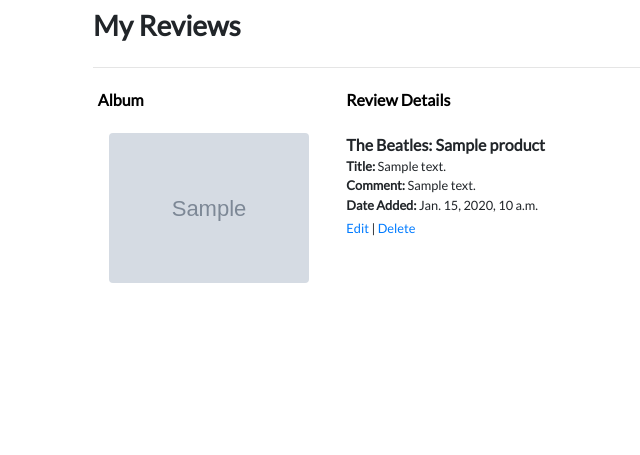
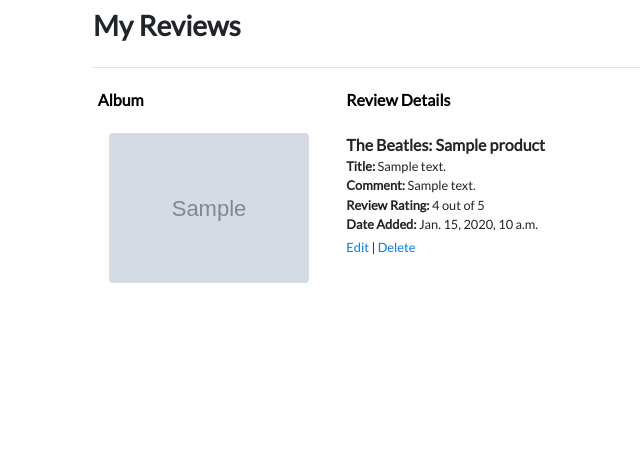
Before and after one commit to peejaywk/VinylRack, a Django app: page /reviews/ in a window 1280 px wide. Shown: the part 189-644 px from the top of the page, without its empty margins (50-690 px from the left). Run offline with Django 3.2, Linux system fonts and the light colour scheme; a user stored in the database is signed in; data comes from the database, SQL or seed files in the repository; tables that the repository leaves empty hold one stand-in row (values such as "Sample post"); grey boxes marked "Sample" are stand-in pictures; parts of the project's set-up code (start-up, migrations or seed data) failed here and were passed over; some libraries are stand-ins or nearby versions.

Commit message:
Update review page to only display the edit/delete links for logged in users and the author of the review

```diff
--- a/reviews/templates/reviews/reviews.html
+++ b/reviews/templates/reviews/reviews.html
@@ -42,11 +42,15 @@
                         </td>
                         {% endif %}
                         <td class="py-3">
-                            <p class="my-0"><strong>{{ review.product.artist.friendly_name }}: {{ review.product.album_title }}</strong></p>
+                            {% if not hide_image %}
+                                <p class="my-0"><strong>{{ review.product.artist.friendly_name }}: {{ review.product.album_title }}</strong></p>
+                            {% endif %}
                             <p class="my-0 small"><strong>Title: </strong>{{review.review_title}}</p>
                             <p class="my-0 small"><strong>Comment: </strong>{{review.review_content}}</p>
+                            <p class="my-0 small"><strong>Review Rating: </strong>{{review.review_rating}} out of 5</p>
                             <p class="my-0 small"><strong>Date Added: </strong>{{review.created_on}}</p>
-                            {% if request.user.is_authenticated %}
+
+                            {% if request.user.is_authenticated and user == review.user %}
                                 <small class="mb-2">
                                     <a href="{% url 'edit_review' review.id %}">Edit</a> |
                                     <a href="{% url 'delete_review' review.id %}">Delete</a>
```
